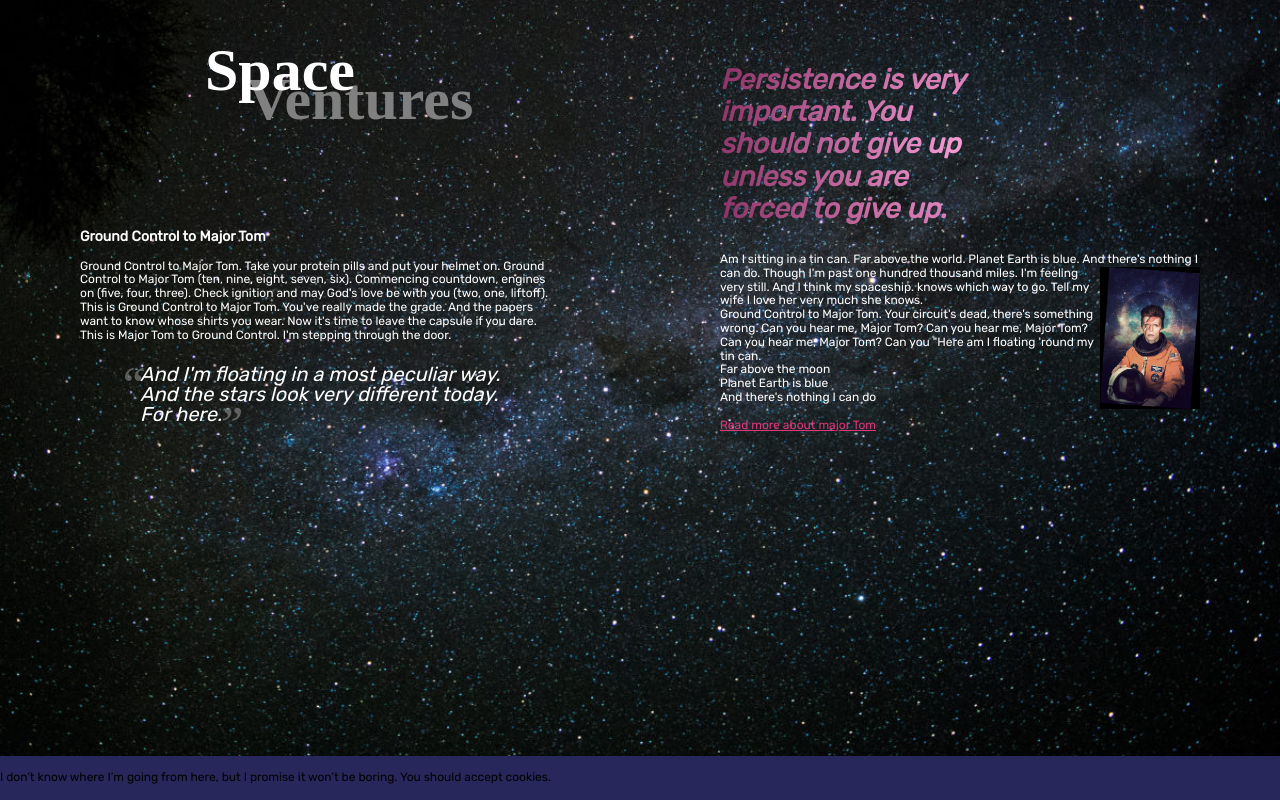
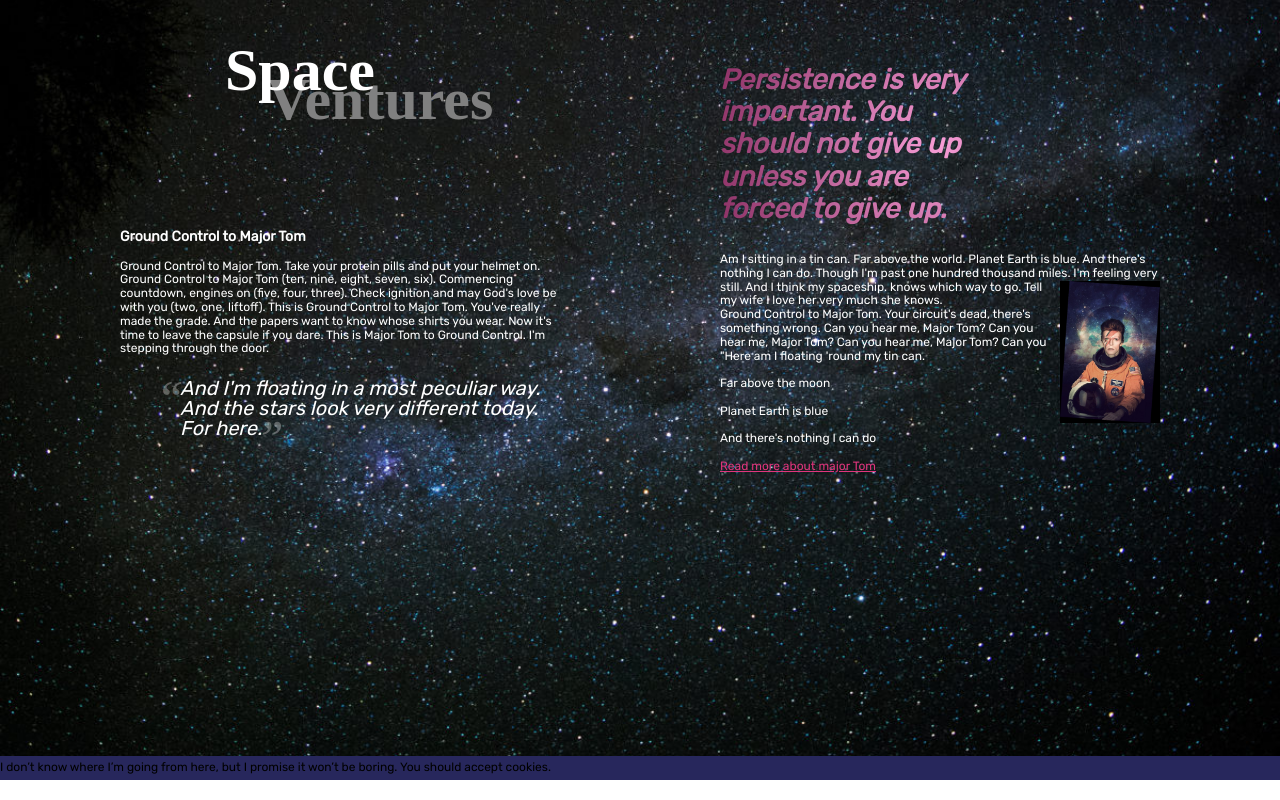
Before and after one commit to c-ridesjo/To-the-moon, a plain HTML site: page index.html in a window 1280 px wide. Shown: the part 844-1644 px from the top of the page. Drawn offline with Linux system fonts and the light colour scheme.

Commit message:
changes padding

```diff
--- a/css/layout/_mobile.scss
+++ b/css/layout/_mobile.scss
@@ -52,8 +52,8 @@ footer {
     font-size: 12px;
     text-decoration: #510435;
     background-color: rgb(39, 39, 92);
-    padding-top: 15px;
-    padding-bottom: 15px;
+    padding-top: 5px;
+    padding-bottom: 5px;
 }
 
 .astronaut {
@@ -92,6 +92,8 @@ footer {
     width: 100%;
     background-repeat: no-repeat;
     color: white;
+    padding-left: 40px;
+    padding-right: 40px;
 }
 
 .quote {
@@ -99,6 +101,8 @@ footer {
     display: inline-table;
     font-style: italic;
     font-size: 20px;
+    position: center;
+    padding-bottom: 30px;
 }
 
 blockquote {
@@ -121,12 +125,12 @@ blockquote {
     blockquote::before {
       content: open-quote;
       top: 10px;
-      left: -20px;
+      left: -22px;
     }
 
     blockquote::after {
       content: close-quote;
-      bottom: -10px;
+      bottom: 20px;
       right: 260px;
     }
 
@@ -174,6 +178,8 @@ blockquote {
     font-size: 12px;
 }
 
+
+
 .major-tom {
     /*foto som inte visas i mobilvyn*/
     display: none;
--- a/index.html
+++ b/index.html
@@ -90,9 +90,9 @@
                 which way to go. Tell my wife I love her very much she knows.<br>
                 Ground Control to Major Tom. Your circuit's dead, there's something wrong. Can you hear me, Major Tom?
                 Can you hear me, Major Tom? Can you hear me, Major Tom? Can you "Here am I floating 'round my tin
-                can.<br>
-                Far above the moon<br>
-                Planet Earth is blue<br>
+                can.<br><br>
+                Far above the moon<br><br>
+                Planet Earth is blue<br><br>
                 And there's nothing I can do<br><br>
 
                 <a href="link">Read more about major Tom</a>
```
Also changed, not shown: css/style.css.
